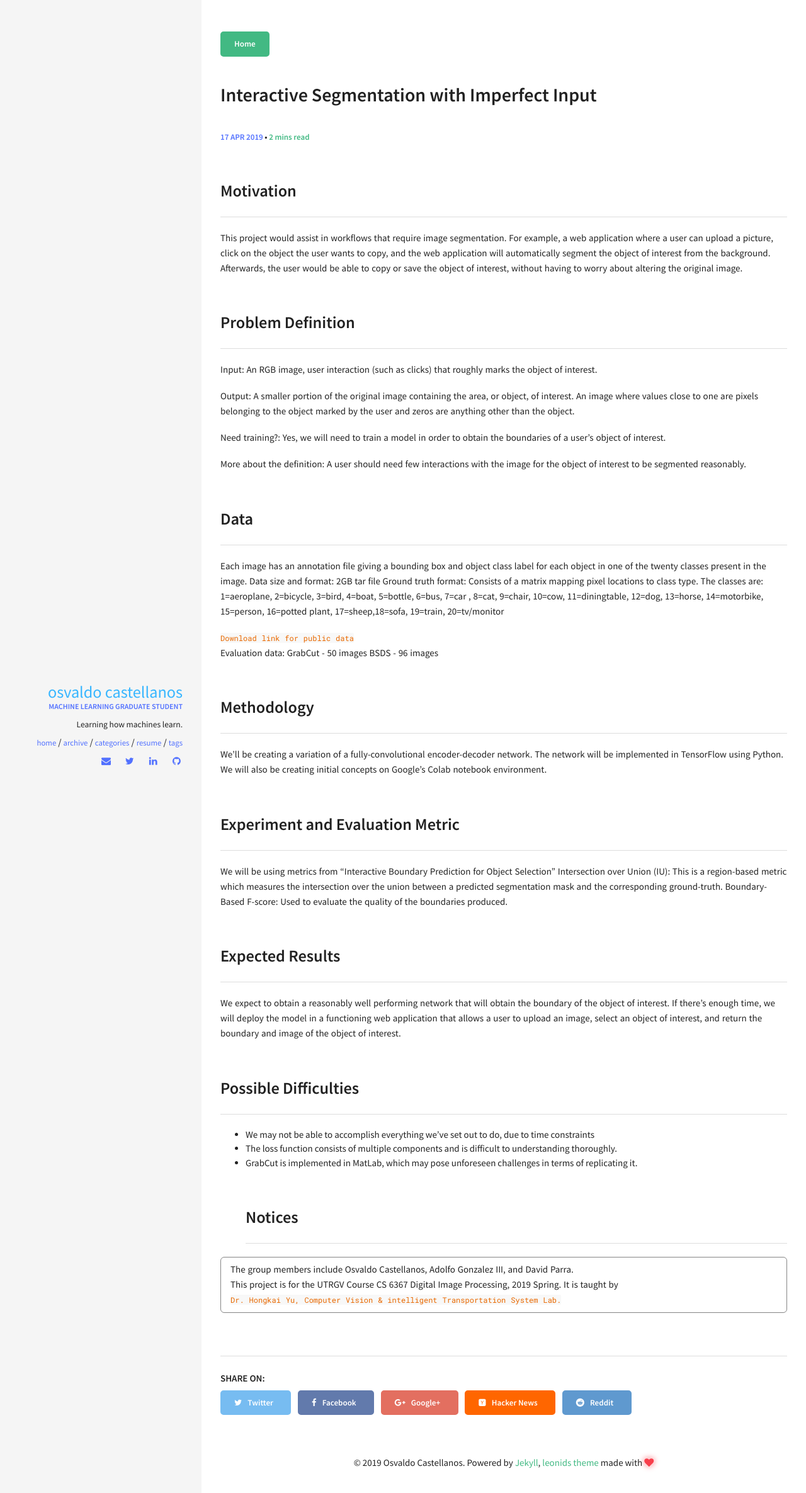
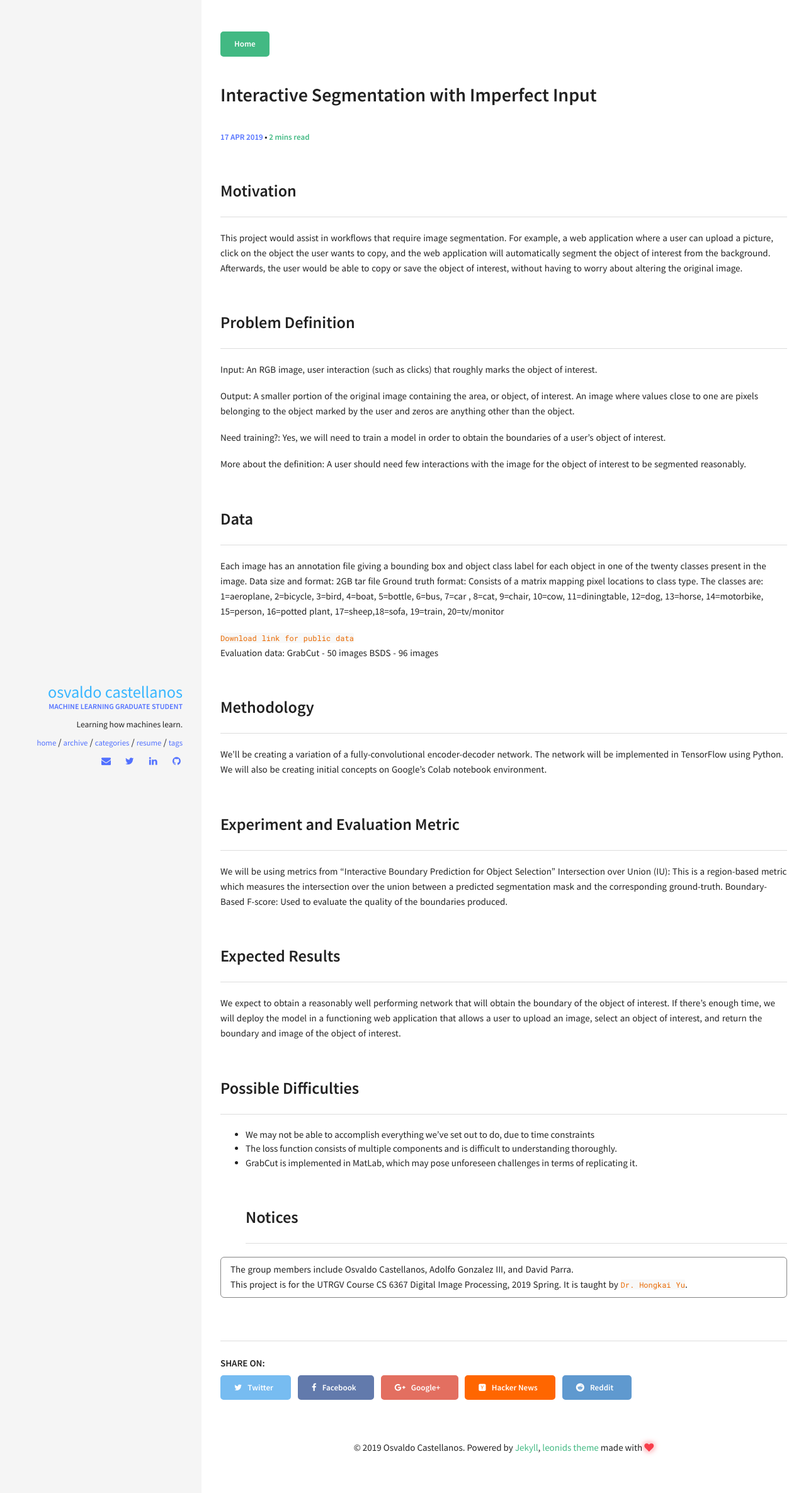
Before and after one commit to oscastellanos/old_oscastellanos.github.io, a Jekyll site: the page built from _posts/2019-04-17-interactive-seg.md, in a window 1280 px wide. Shown: the top 2371 px of the page at 63% size. Built offline with Jekyll 4.4.1, drawn with Linux system fonts in a browser that asks for light colours.

Commit message:
Fixed a link

```diff
--- a/_posts/2019-04-17-interactive-seg.md
+++ b/_posts/2019-04-17-interactive-seg.md
@@ -55,5 +55,5 @@ We expect to obtain a reasonably well performing network that will obtain the bo
 
 The group members include Osvaldo Castellanos, Adolfo Gonzalez III, and David Parra.
 <br>
-This project is for the UTRGV Course CS 6367 Digital Image Processing, 2019 Spring. It is taught by <a href="https://faculty.utrgv.edu/hongkai.yu/index.html">`Dr. Hongkai Yu, Computer Vision & intelligent Transportation System Lab.`</a>
+This project is for the UTRGV Course CS 6367 Digital Image Processing, 2019 Spring. It is taught by <a href="https://faculty.utrgv.edu/hongkai.yu/index.html">`Dr. Hongkai Yu`</a>.
 {: .notice}
```
